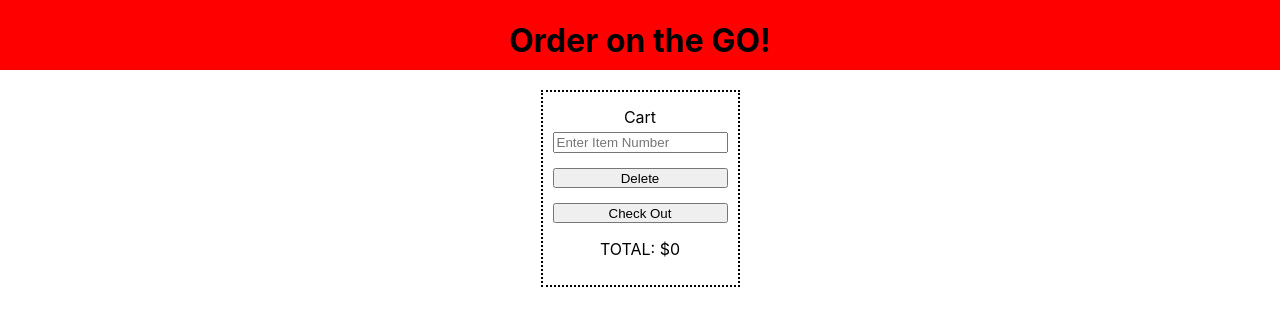
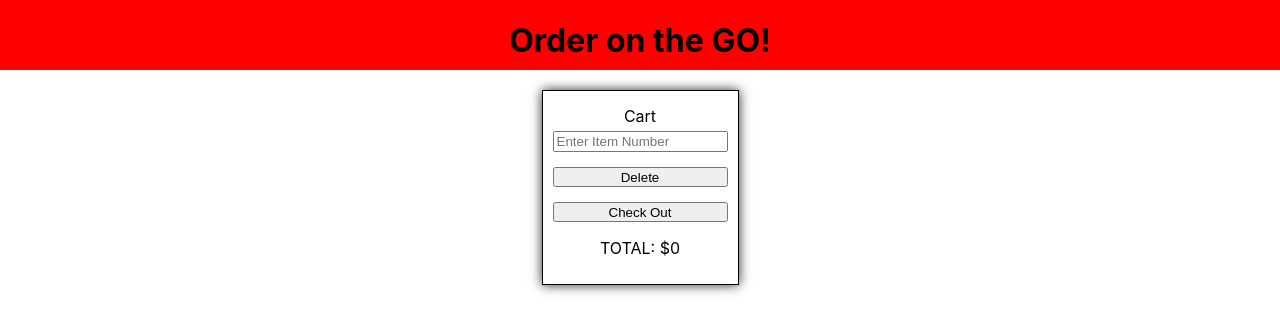
Before and after one commit to DaDonMK/Food-Delivery-noDB_Project, a React (Create React App) app: page / in a window 1280 px wide. Shown: the top 332 px of the page. Built offline with nearby package versions, Linux system fonts and the light colour scheme; no server answers.

Commit message:
some thang

```diff
--- a/src/App.css
+++ b/src/App.css
@@ -56,12 +56,16 @@ img{
 }
 .Display{
   /* background-color: green; */
+  padding: 5px;
   display: flex;
   flex-direction: row;
   /* justify-content: space-evenly; */
   flex-wrap: wrap;
   margin-top: 30px;
   justify-content: center;
+  /* -webkit-box-shadow: 0px 0px 11px 0px rgba(0,0,0,0.64);
+  box-shadow: 0px 0px 11px 0px rgba(0,0,0,0.64); */
+border: 5px dotted rgb(126, 2, 126);
 }
 button{
   height: 20px;
@@ -76,8 +80,10 @@ button{
   flex-direction: column;
   padding: 10px;
   justify-content: space-between;
-  border: 2px dotted black;
+  border: 1px solid black;
   margin-top:20px;
+  -webkit-box-shadow: 0px 0px 11px 0px rgba(0,0,0,0.83);
+  box-shadow: 0px 0px 11px 0px rgba(0,0,0,0.83);
   /* background-color: rgb(210, 218, 220); */
 }
 #order-button{
--- a/src/components/Cart.js
+++ b/src/components/Cart.js
@@ -25,7 +25,7 @@ export default class Cart extends Component{
         this.props.clearCart(this.state.input);
         let minusVal =  this.props.state[y-1].name.price
         this.setState({minus: minusVal})
-        this.setState({input: ''})
+        // this.setState({input: ''})
         // return (this.state.minus)
         // this.setState({minus: this.})
         // <CartDisplay minus={y} />
@@ -46,7 +46,7 @@ export default class Cart extends Component{
         return(
             <div className='Cart-section'>
                 <header id="cart-header">Cart</header>
-                <input value={this.state.input}  placeholder= "Enter Item Number" onChange={(event) => this.inputChange(event.target.value)}></input>
+                <input  placeholder= "Enter Item Number" onChange={(event) => this.inputChange(event.target.value)}></input>
                 <button id="cart-btn" onClick={this.deleteIndex}>Delete</button>
                 <button id="cart-btn" onClick={this.alerted}>Check Out</button>
                 {/* <p>{mappedDisplay}</p> */}
```
